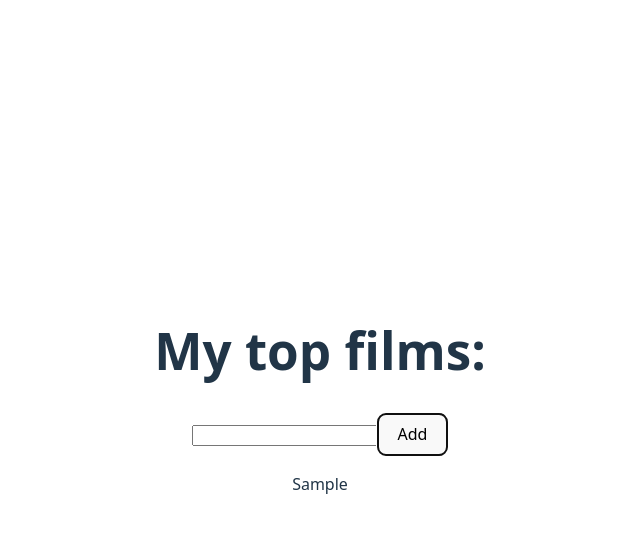
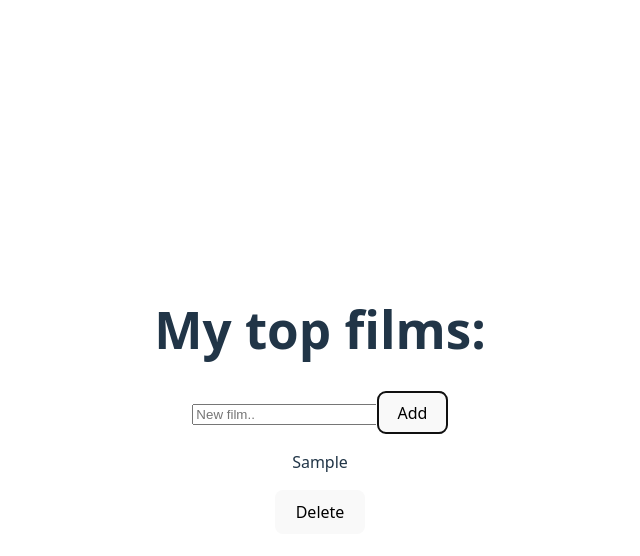
Before and after one commit to ElinaWs/HW-react-01, a React (Vite) app: page / in a window 1280 px wide. Both pictures are taken after typing "Sample" into the empty fields and a click on the button "Add". Shown: the top 556 px of the page, without its empty margins (320-960 px from the left). Built offline with nearby package versions, Linux system fonts and the light colour scheme.

Commit message:
финиш

```diff
--- a/src/components/AddFilm/AddFilm.jsx
+++ b/src/components/AddFilm/AddFilm.jsx
@@ -1,24 +1,27 @@
+import { FilmList } from "../FilmList/FilmList"
+import { FilmInput } from "../FilmInput/FilmInput"
 import { useState } from "react"
 
 export const AddFilm = () => {
     const [films, setFilms] = useState([])
-    const [value, setValue] = useState('')
 
-    const onAddFilm = () => {
-        const newFilm = { id: Date.now(), title: value }
+    const onAddFilm = (newFilmString) => {
+        const newFilm = {
+            id: Date.now(),
+            title: newFilmString
+        }
         setFilms([...films, newFilm])
-        setValue('')
+    }
+
+    const onDeleteFilm = (id) => {
+        setFilms(films.filter(film => film.id !== id))
     }
 
     return (
         <div className="container">
             <h1>My top films:</h1>
-            <input value={value} onChange={(e) => setValue(e.target.value)} />
-            <button onClick={onAddFilm}>Add</button>
-
-            <div>
-                {films.map(f => <p key={f.id}>{f.title}</p>)}
-            </div>
+            <FilmInput onAddFilm={onAddFilm} />
+            <FilmList films={films} onDeleteFilm={onDeleteFilm} />
         </div>
     )
 }
--- a/src/components/FilmInput/FilmInput.jsx
+++ b/src/components/FilmInput/FilmInput.jsx
@@ -0,0 +1,24 @@
+import { useState } from "react"
+
+export const FilmInput = (props) => {
+    const [filmValue, setFilmValue] = useState('')
+
+    const submitFilm = () => {
+        if (filmValue.trim()) {
+            props.onAddFilm(filmValue)
+            setFilmValue('')
+        }
+    }
+
+    return (
+        <div className="input-group">
+            <input
+                placeholder="New film.."
+                value={filmValue}
+                type="text"
+                onChange={e => setFilmValue(e.target.value)}
+            />
+            <button onClick={submitFilm}>Add</button>
+        </div>
+    )
+}
--- a/src/components/FilmList/FilmList.jsx
+++ b/src/components/FilmList/FilmList.jsx
@@ -0,0 +1,22 @@
+export const FilmItem = (props) => {
+    return (
+        <div className="film-item">
+            <p>{props.film.title}</p>
+            <button onClick={() => props.onDeleteFilm(props.film.id)}>Delete</button>
+        </div>
+    )
+}
+
+export const FilmList = (props) => {
+    return (
+        <div>
+            {props.films.map(film => (
+                <FilmItem
+                    film={film}
+                    key={film.id}
+                    onDeleteFilm={props.onDeleteFilm}
+                />
+            ))}
+        </div>
+    )
+}
```
